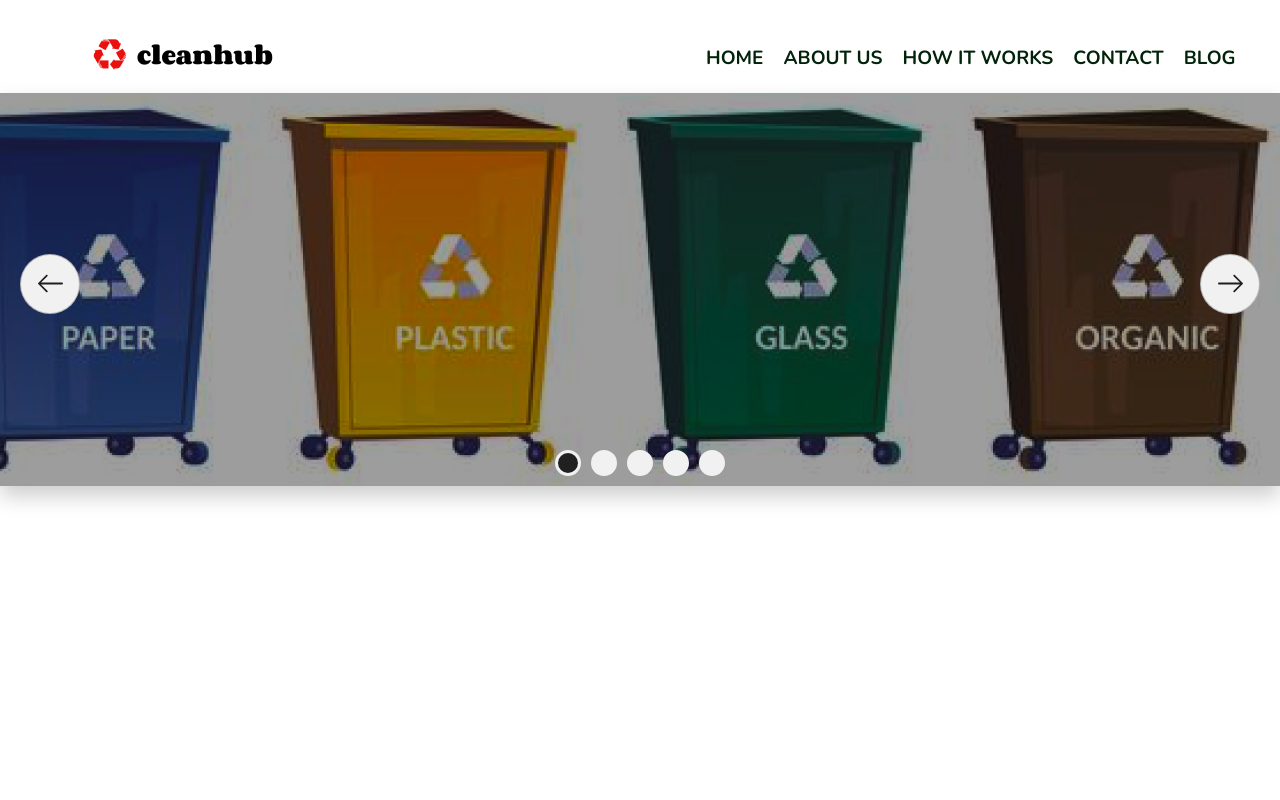
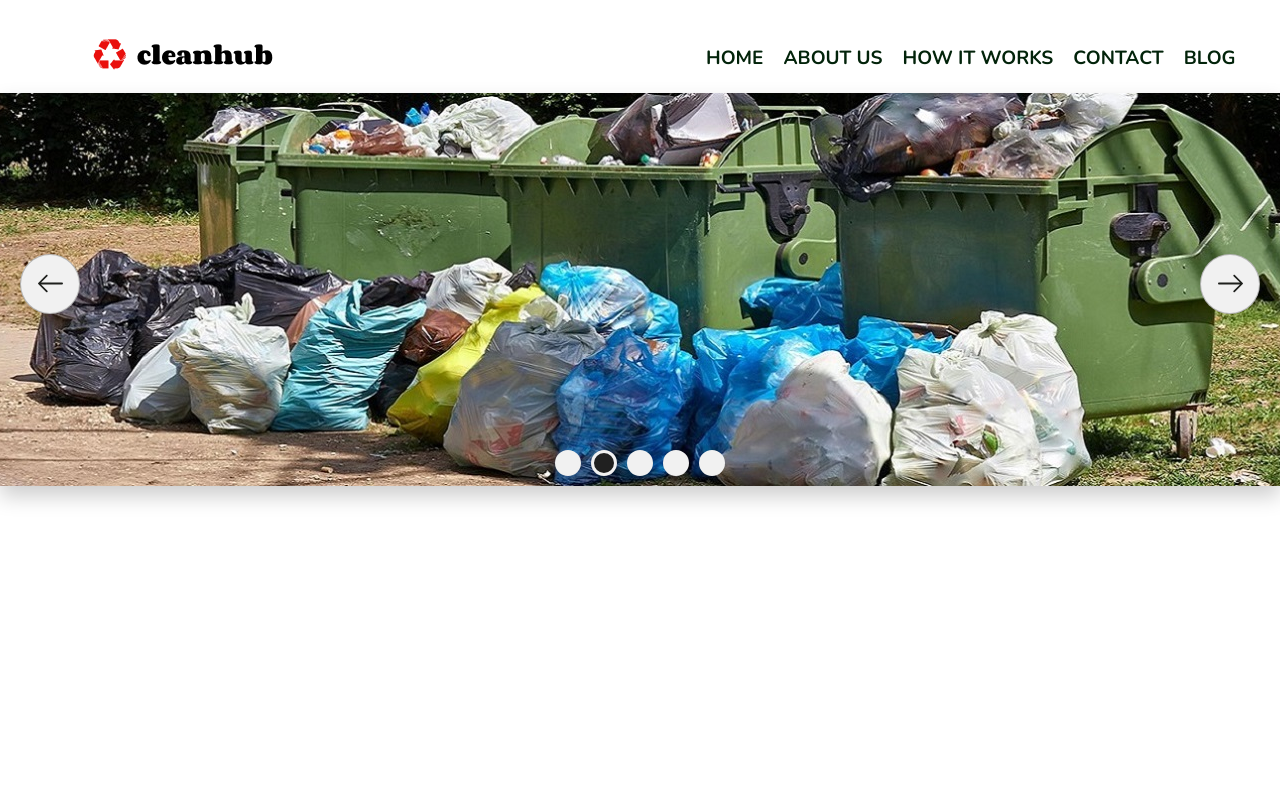
Before and after one commit to Clean-Hub/cleanhub, a React (Create React App) app: page /about in a window 1280 px wide. Shown: the top 800 px of the page. Built offline with nearby package versions, Linux system fonts and the light colour scheme.

Commit message:
slider interval added

```diff
--- a/src/components/aboutHero/AboutHero.jsx
+++ b/src/components/aboutHero/AboutHero.jsx
@@ -1,7 +1,7 @@
 import './aboutHero.css'
 import { sliderImg } from '../../demoData'
 import BtnSlider from '../btnSlider/BtnSlider'
-import { useState } from 'react'
+import { useEffect, useState } from 'react'
 
 const AboutHero = () => {
   const [slideIndex, setSlideIndex] = useState(1)
@@ -23,6 +23,25 @@ const AboutHero = () => {
   const moveDot = (index) => {
     setSlideIndex(index)
   }
+
+  useEffect(() => {
+    const lastIndex = sliderImg.length
+    if (slideIndex < 0) {
+      setSlideIndex(lastIndex)
+    }
+    if (slideIndex > lastIndex) {
+      setSlideIndex(1)
+    }
+  }, [slideIndex])
+
+  // This part is used for slide intervals
+  useEffect(() => {
+    const slider = setInterval(() => {
+      setSlideIndex(slideIndex + 1)
+    }, 3000)
+    return () => clearInterval(slider)
+  }, [slideIndex])
+
   return (
     <div className='container-slider'>
       {sliderImg.map((obj, index) => {
```
